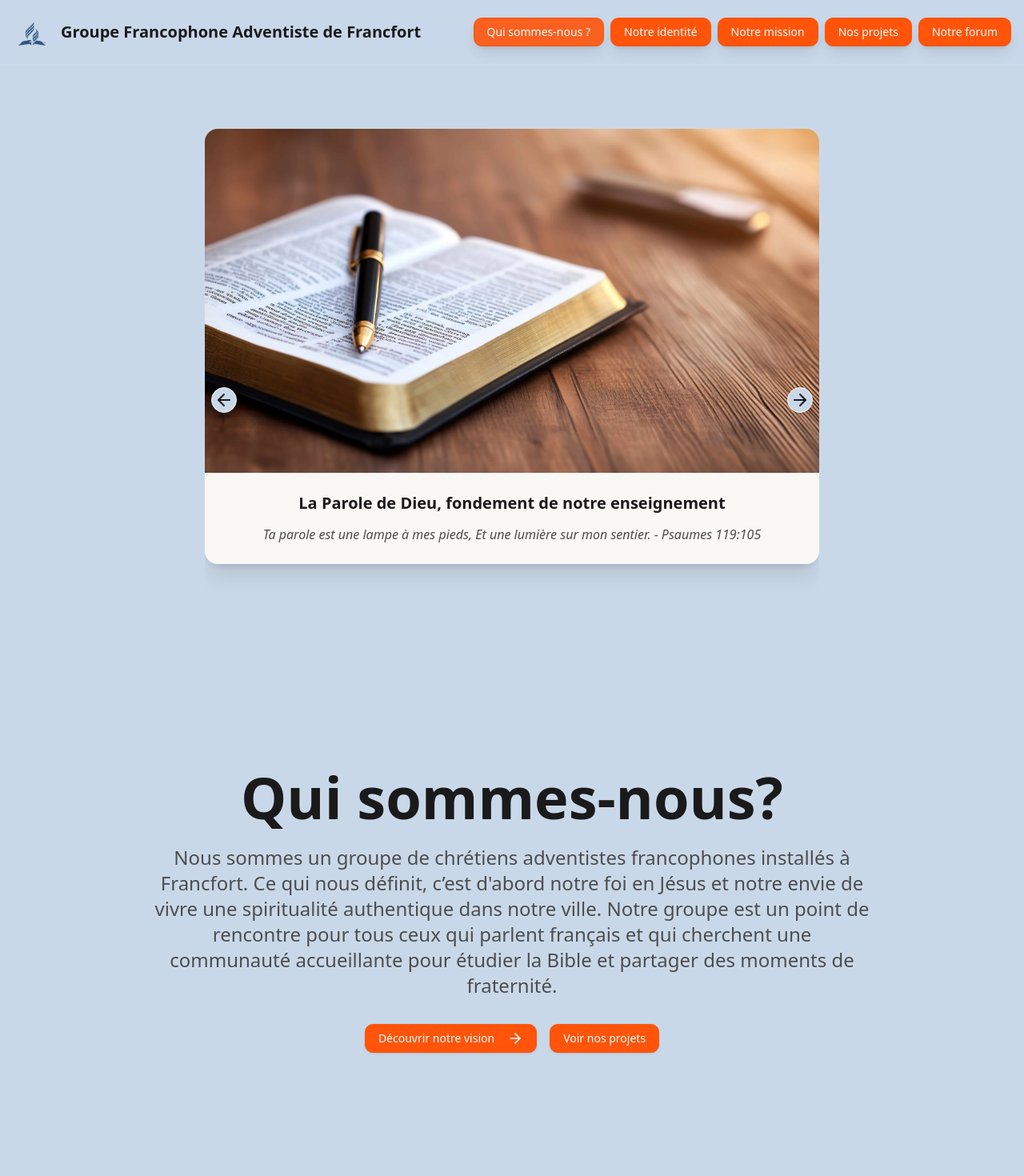
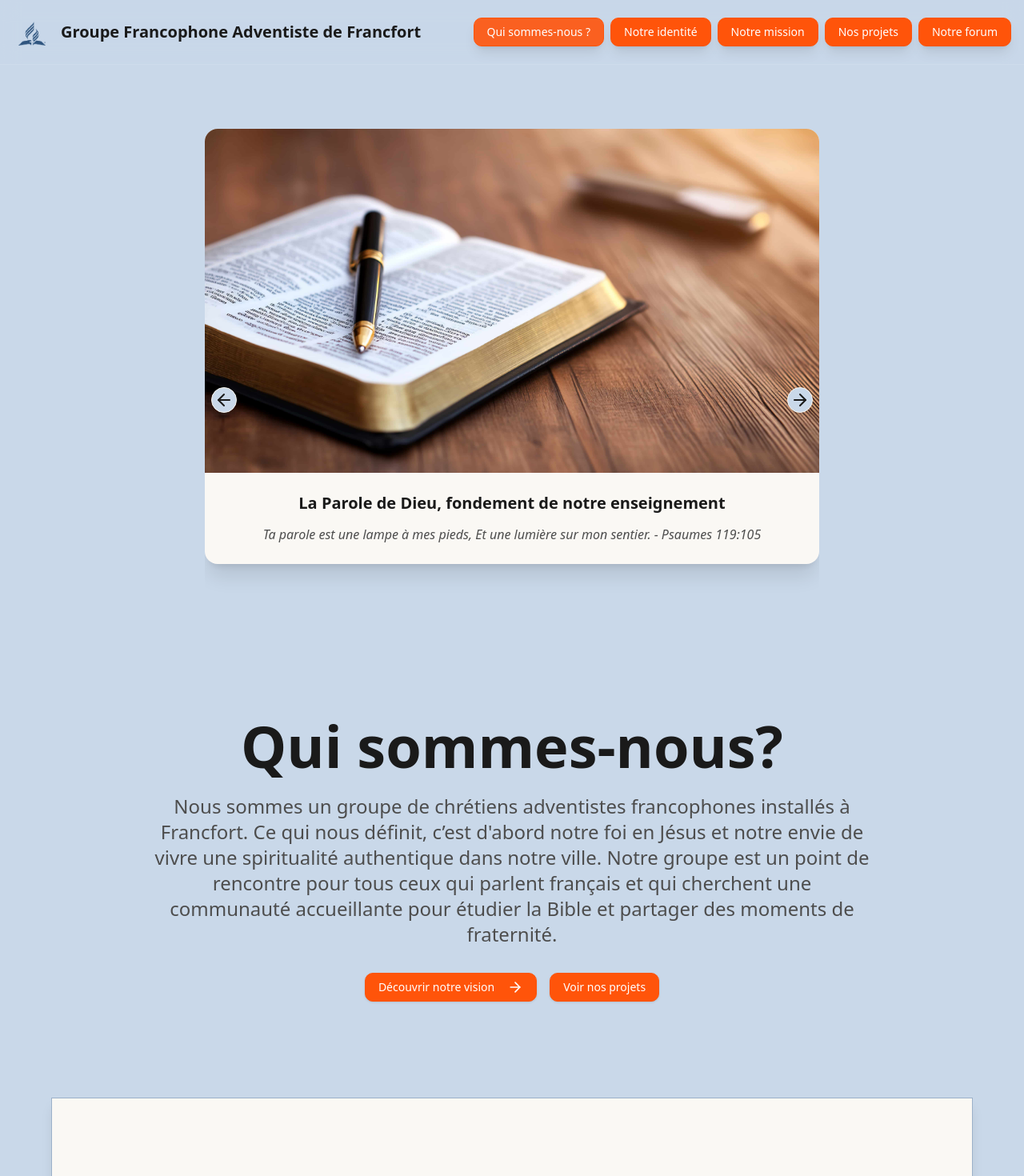
Before and after one commit to bikeinnovecom-commits/groupe-francophone-francfort, a React (Vite) app in the folder frontend/: page / in a window 1280 px wide. Shown: the top 1470 px of the page at 80% size. Built offline with nearby package versions, Linux system fonts and the light colour scheme.

Commit message:
Réduire l'espace entre le carousel et la section Qui sommes-nous

```diff
--- a/frontend/src/pages/AboutPage.tsx
+++ b/frontend/src/pages/AboutPage.tsx
@@ -9,7 +9,7 @@ export default function AboutPage() {
   return (
     <div className="gradient-background">
       {/* Community Image Carousel */}
-      <section className="pt-20 pb-10">
+      <section className="pt-20 pb-4">
         <div className="container mx-auto px-4">
           <div className="max-w-3xl mx-auto">
             <Carousel
@@ -100,7 +100,7 @@ export default function AboutPage() {
 
       {/* Hero Section */}
       <section className="relative min-h-[400px] flex items-center justify-center overflow-hidden">
-        <div className="container mx-auto px-4 py-20 relative z-10">
+        <div className="container mx-auto px-4 py-10 relative z-10">
           <div className="max-w-4xl mx-auto text-center">
             <h1 className="text-5xl md:text-7xl font-bold mb-6 text-foreground animate-fade-in">
               Qui sommes-nous?
```
